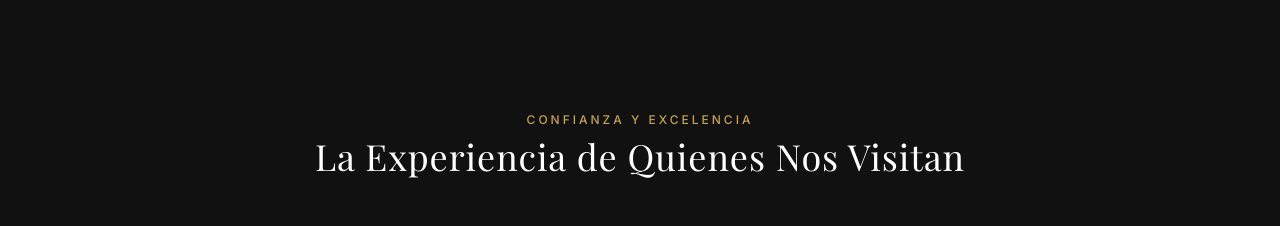
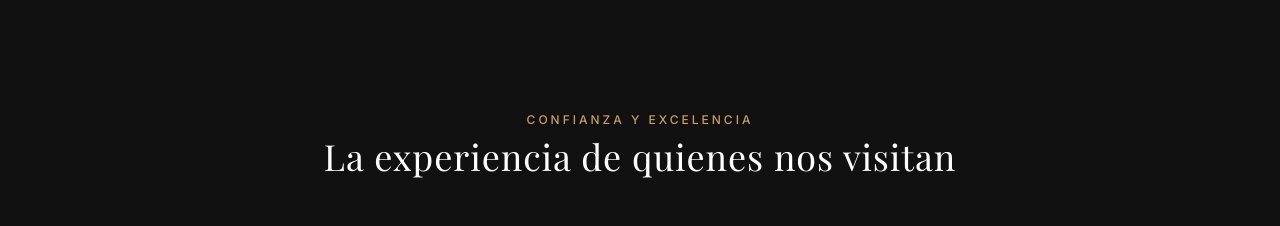
Before and after one commit to altusmarketingdigital-mx/Aura-IA-Color, a React (Vite) app in the folder frontend/: page / in a window 1280 px wide. Shown: the part 2440-2666 px from the top of the page. Built offline with nearby package versions, Linux system fonts and the light colour scheme; no server answers; a web font is replaced by a local one.

Commit message:
CAMBIO DE TEXTO

```diff
--- a/frontend/src/pages/Home.tsx
+++ b/frontend/src/pages/Home.tsx
@@ -306,7 +306,7 @@ export const Home: React.FC = () => {
             Confianza y Excelencia
           </span>
           <h2 className="text-3xl sm:text-4xl font-serif text-[#FFFFFF] mb-4">
-            La Experiencia de Quienes Nos Visitan
+            La experiencia de quienes nos visitan
           </h2>
         </div>
 
```
